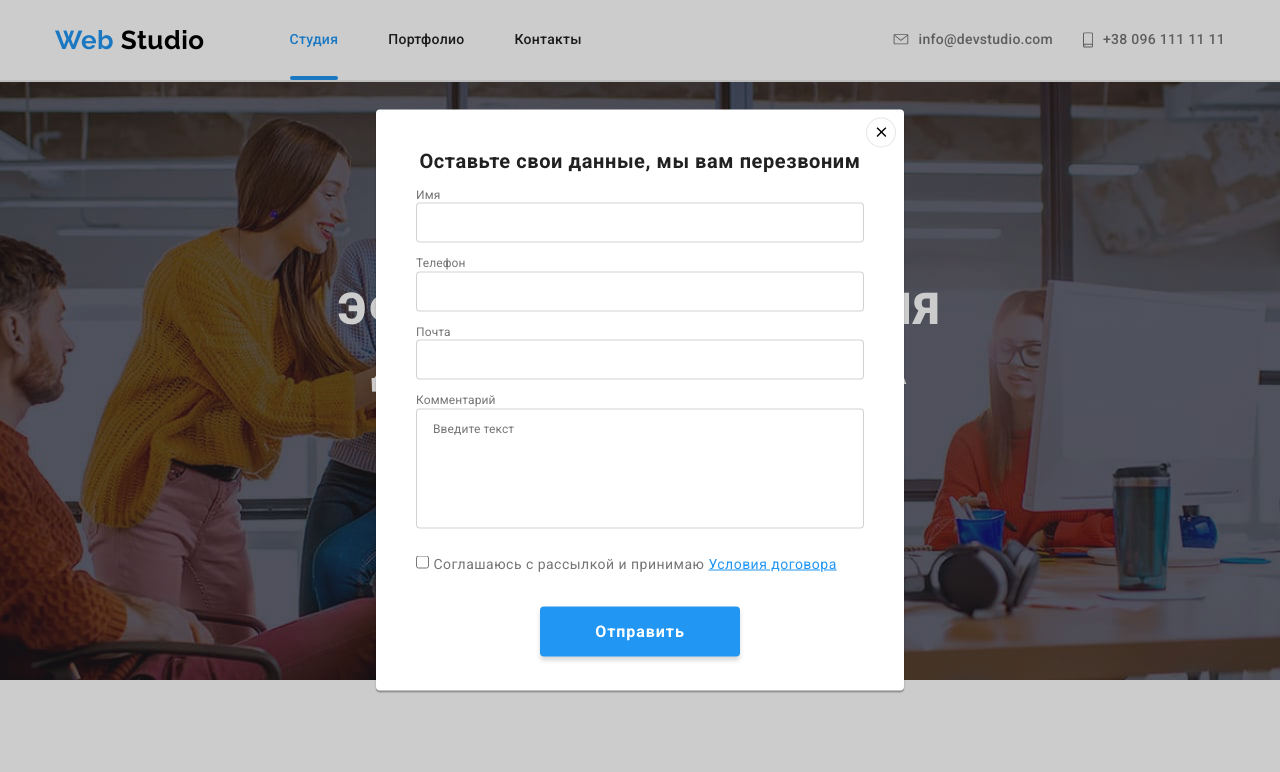
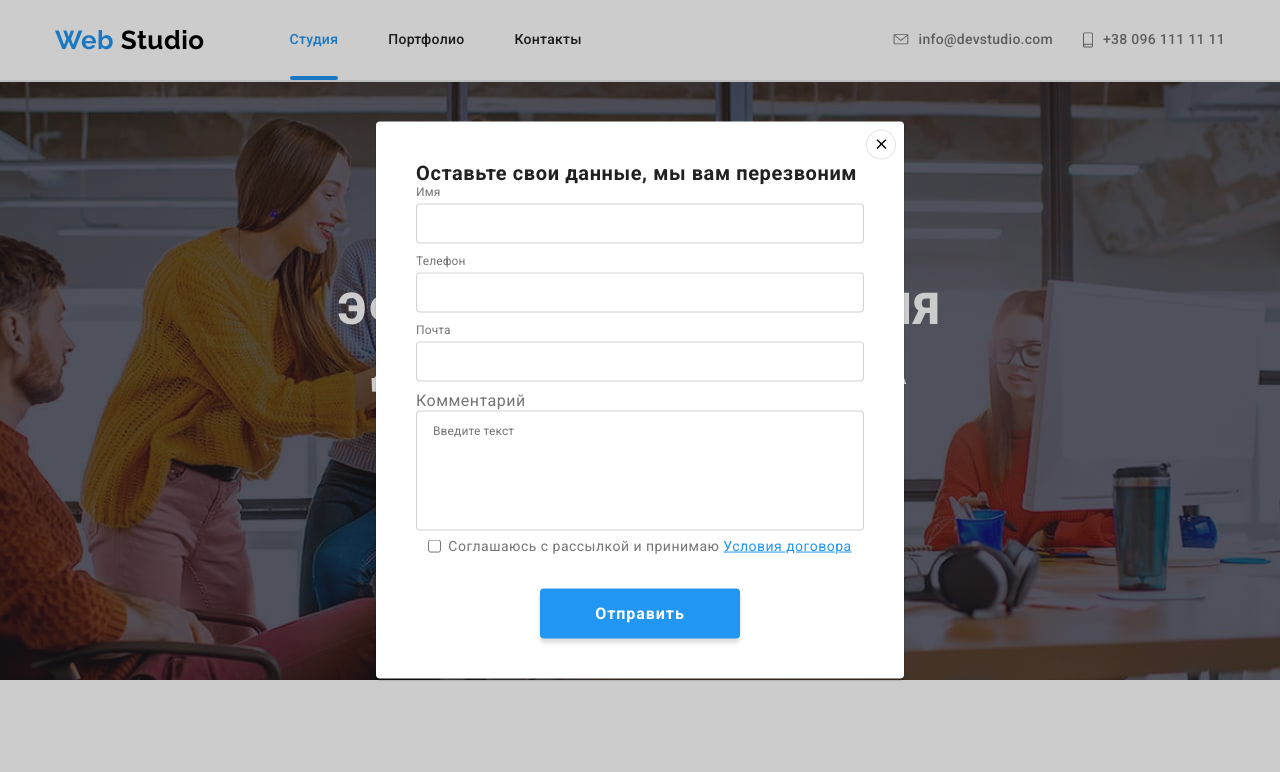
Before and after one commit to IhorKharchenko/web-studio, a plain HTML site: page index.html in a window 1280 px wide. Both pictures are taken after a click on the button "Заказать услугу". Shown: the top 772 px of the page. Drawn offline with nearby package versions, Linux system fonts and the light colour scheme.

Commit message:
Обновляет разметку мдального окна

```diff
--- a/css/styles.css
+++ b/css/styles.css
@@ -346,22 +346,21 @@ main .section {
   left: 50%;
   transform: translate(-50%, -50%);
   width: 528px;
-  height: 581px;
+  /* height: 581px; */
   padding: 40px;
   background-color: var(--primary-white-color);
   box-shadow: 0px 1px 3px rgba(0, 0, 0, 0.12), 0px 1px 1px rgba(0, 0, 0, 0.14),
     0px 2px 1px rgba(0, 0, 0, 0.2);
   border-radius: 4px;
 }
-.modal > div {
-  display: block;
-  margin-bottom: 20px;
+.modal-field {
+  display: flex;
+  flex-direction: column;
+  margin-bottom: 10px;
 }
-.modal > div input {
-  padding: 11px 12px;
+.modal-field input {
   margin: 0;
-  width: 100%;
-  height: 40px;
+  padding: 12px;
   border: 1px solid rgba(33, 33, 33, 0.2);
   border-radius: 4px;
   outline: none;
@@ -370,17 +369,15 @@ main .section {
   line-height: 1.17;
   letter-spacing: 0.01em;
 }
-.modal > div input:not(:last-child) {
-  margin-bottom: 10px;
-}
-.modal > div label {
-  margin-bottom: 4px;
+.modal-field label {
+  margin-bottom: 5px;
   font-weight: 400;
   font-size: 12px;
   line-height: 1.17;
   letter-spacing: 0.01em;
   color: var(--primary-text-color);
 }
+
 .modal textarea {
   padding: 12px 16px;
   width: 100%;
@@ -398,11 +395,17 @@ main .section {
 }
 
 .modal .policy {
+  display: flex;
+  justify-content: center;
+  align-items: center;
   font-weight: 400;
   font-size: 14px;
   line-height: 1.71;
 
   color: var(--primary-text-color);
+}
+.policy input {
+  margin-right: 7px;
 }
 .policy .link {
   font-weight: 400;
@@ -440,7 +443,7 @@ main .section {
   cursor: pointer;
 }
 
-.modal h2 {
+.modal b {
   margin-left: 0;
   margin-right: 0;
   margin-top: 0;
--- a/index.html
+++ b/index.html
@@ -505,28 +505,35 @@
     <!-- Модальное окно -->
     <div class="backdrop is-hidden" data-backdrop>
       <form class="modal js-speaker-modal">
-        <h2>Оставьте свои данные, мы вам перезвоним</h2>
-        <div role="group">
+        <b>Оставьте свои данные, мы вам перезвоним</b>
+        <div class="modal-field">
           <label for="name">Имя</label>
           <input type="text" name="name" id="name" />
+        </div>
+        <div class="modal-field">
           <label for="tel">Телефон</label>
           <input type="tel" name="tel" id="tel" />
+        </div>
+        <div class="modal-field">
           <label for="mail">Почта</label>
           <input type="email" name="mail" id="mail" />
+        </div>
         <label for="comment">Комментарий</label>
         <textarea
           name="comment"
           id="comment"
           placeholder="Введите текст"
         ></textarea>
-        </div>
+
+        <div class="policy">
           <input type="checkbox" name="policy" id="policy" />
-        <label for="policy" class="policy"
+          <label for="policy"
             >Соглашаюсь с рассылкой и принимаю
             <a class="link" href="" target="_blank" rel="noopener noreferrer"
               >Условия договора</a
             ></label
           >
+        </div>
         <button class="submit">Отправить</button>
         <button class="modal-close" data-close-modal>
           <svg class="icon" width="18" height="18">
```
Lines whose indentation alone changed are shown as unchanged.
